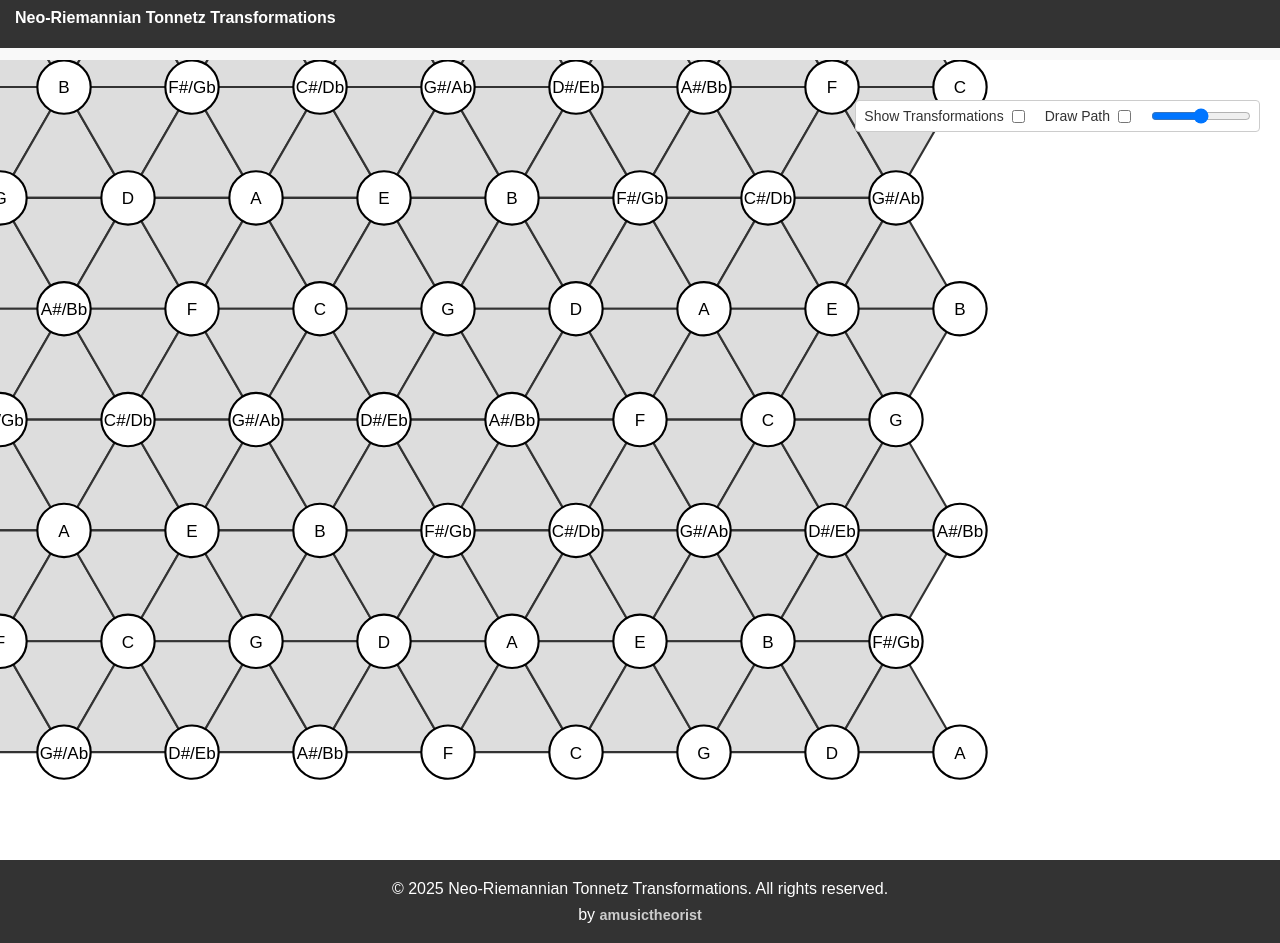
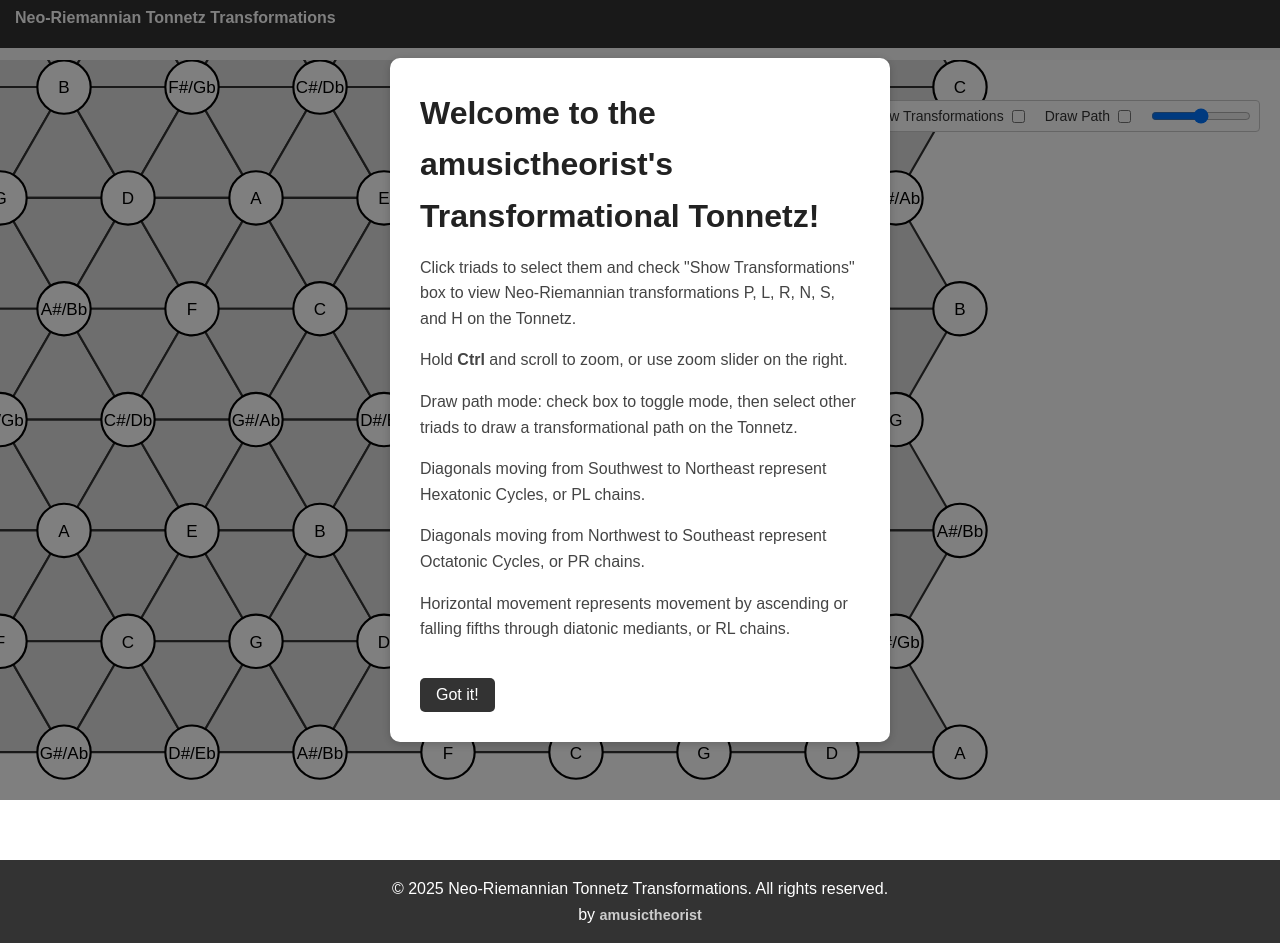
Before and after one commit to amusictheorist/tonnetz-webapp, a React (Vite) app: page / in a window 1280 px wide. Built offline with nearby package versions, Linux system fonts and the light colour scheme.

Commit message:
Add modal with istructions

```diff
--- a/src/components/Tonnetz.tsx
+++ b/src/components/Tonnetz.tsx
@@ -18,6 +18,11 @@ function Tonnetz() {
   const minZoom = 1;
   const maxZoom = 3;
   const [zoom, setZoom] = useState((minZoom + maxZoom) / 2);
+  const [showModal, setShowModal] = useState(true);
+
+  useEffect(() => {
+    setShowModal(true);
+  }, []);
 
   const handleZoom = (e: React.ChangeEvent<HTMLInputElement>) => {
     setZoom(parseFloat(e.target.value));
@@ -336,7 +341,57 @@ function Tonnetz() {
           </g>
         ))}
       </svg>
-    </div>
+      </div>
+
+      {showModal && (
+        <div
+          style={{
+            position: "fixed",
+            top: 0,
+            left: 0,
+            width: "100vw",
+            height: "100vh",
+            backgroundColor: "rgba(0,0,0,0.5)",
+            display: "flex",
+            justifyContent: "center",
+            alignItems: "center",
+            zIndex: 1000
+          }}
+        >
+          <div
+            style={{
+              backgroundColor: "#fff",
+              padding: "30px",
+              borderRadius: "10px",
+              maxWidth: "500px",
+              textAlign: "left",
+              boxShadow: "0 2px 10px rgba(0,0,0,0.2)",
+            }}
+          >
+            <h2 style={{ marginTop: 0 }}>Welcome to the amusictheorist's Transformational Tonnetz!</h2>
+            <p>Click triads to select them and check "Show Transformations" box to view Neo-Riemannian transformations P, L, R, N, S, and H on the Tonnetz.</p>
+            <p>Hold <strong>Ctrl</strong> and scroll to zoom, or use zoom slider on the right.</p>
+            <p>Draw path mode: check box to toggle mode, then select other triads to draw a transformational path on the Tonnetz.</p>
+            <p>Diagonals moving from Southwest to Northeast represent Hexatonic Cycles, or PL chains.</p>
+            <p>Diagonals moving from Northwest to Southeast represent Octatonic Cycles, or PR chains.</p>
+            <p>Horizontal movement represents movement by ascending or falling fifths through diatonic mediants, or RL chains.</p>
+            <button
+              onClick={() => setShowModal(false)}
+              style={{
+                marginTop: "20px",
+                padding: "8px 16px",
+                border: "none",
+                borderRadius: "5px",
+                backgroundColor: "#333",
+                color: "#fff",
+                cursor: "pointer"
+              }}
+            >
+              Got it!
+            </button>
+          </div>
+        </div>
+      )}
     </div>
   );
 };
```
